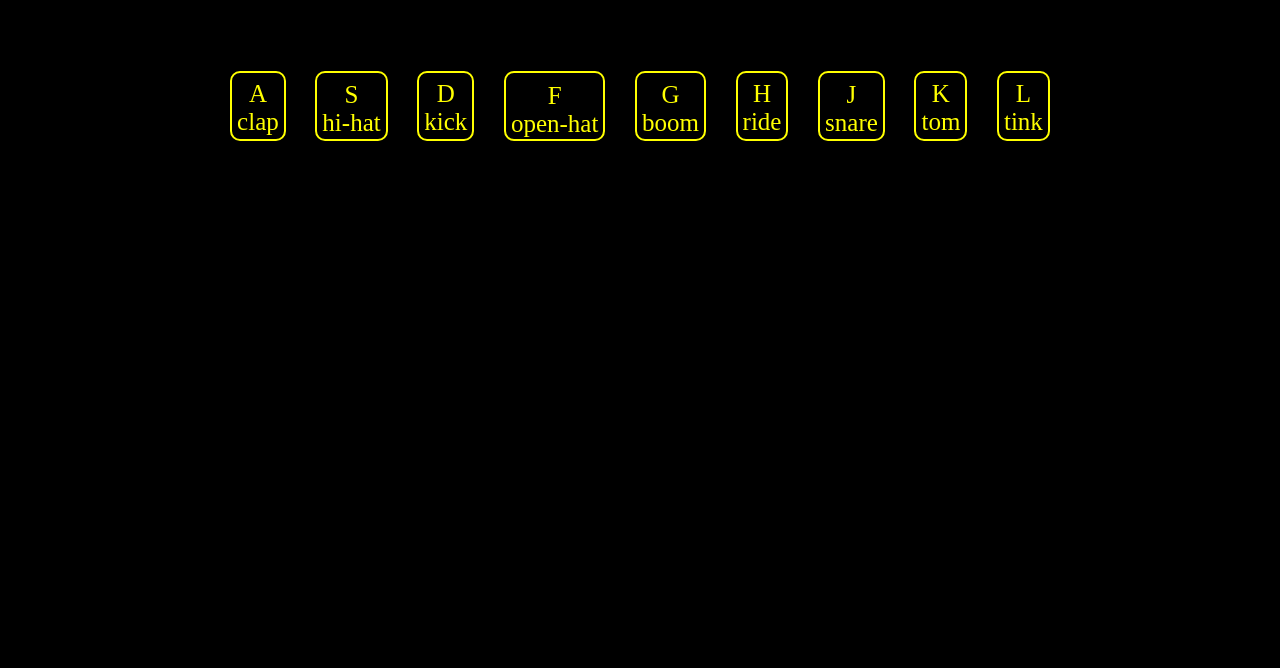
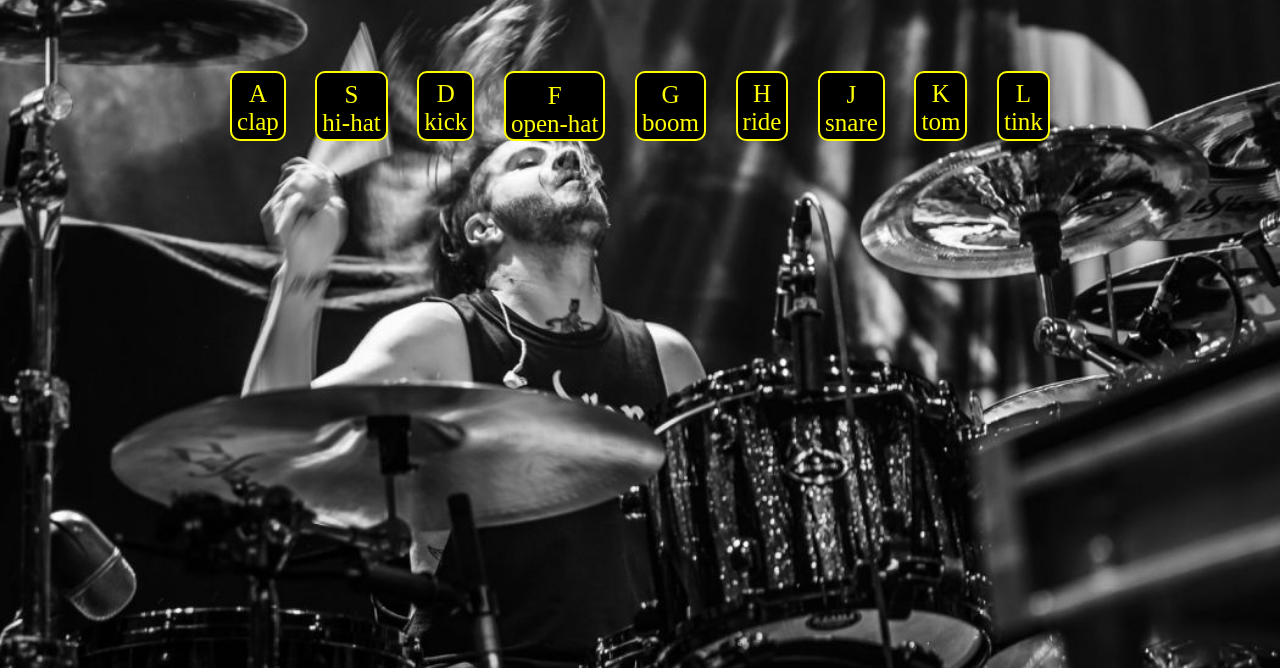
Before and after one commit to Massurio/drumkit, a plain HTML site: page index.html in a window 1280 px wide. Shown: the part 132-800 px from the top of the page. Drawn offline with Linux system fonts and the light colour scheme.

Commit message:
Update style.css

```diff
--- a/style.css/style.css
+++ b/style.css/style.css
@@ -9,10 +9,9 @@ h1 {
   color: yellow;
 }
 body {
-  background-image: url('rock.jpg');
+  background-image: url('/images/rock.jpg');
   background-repeat: no-repeat;
   background-size: cover;
-  background-color: black;
 }
 .board {
   padding: 5px;
```
